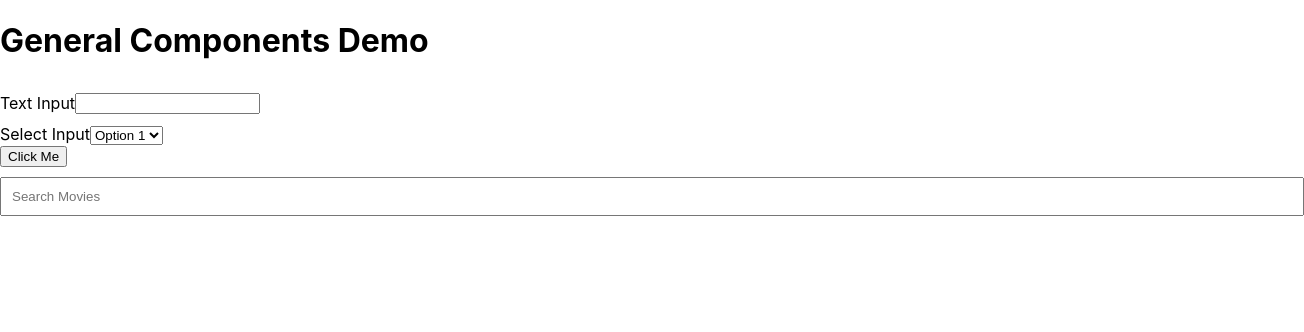
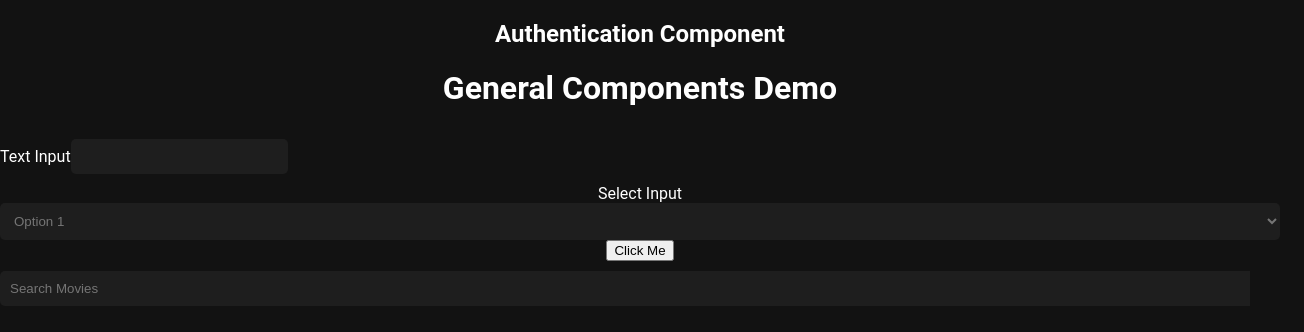
Before and after one commit to JD037/atlas-cinema-guru, a React (Create React App) app: page / in a window 1280 px wide. Shown: the top 332 px of the page, 1304 px wide, since content can reach past the window. Built offline with nearby package versions, Linux system fonts and the light colour scheme.

Commit message:
task 3 finish started 4

```diff
--- a/package.json
+++ b/package.json
@@ -9,6 +9,7 @@
     "@testing-library/jest-dom": "^5.17.0",
     "@testing-library/react": "^13.4.0",
     "@testing-library/user-event": "^13.5.0",
+    "axios": "^1.7.2",
     "react": "^18.3.1",
     "react-dom": "^18.3.1",
     "react-scripts": "5.0.1",
--- a/src/App.js
+++ b/src/App.js
@@ -1,13 +1,19 @@
 // src/App.js
-import React, { useState } from 'react';
+import React, { useState, useEffect } from 'react';
+import axios from 'axios';
 import Input from './components/general/Input';
 import SelectInput from './components/general/SelectInput';
 import Button from './components/general/Button';
 import SearchBar from './components/general/SearchBar';
 import { FontAwesomeIcon } from '@fortawesome/react-fontawesome';
 import { faSearch } from '@fortawesome/free-solid-svg-icons';
+import Authentication from './components/auth/Authentication';
+import Dashboard from './components/dashboard/Dashboard';
+import './App.css';
 
 function App() {
+  const [isLoggedIn, setIsLoggedIn] = useState(false);
+  const [userUsername, setUserUsername] = useState('');
   const [inputValue, setInputValue] = useState('');
   const [selectValue, setSelectValue] = useState('');
   const [searchTitle, setSearchTitle] = useState('');
@@ -17,8 +23,31 @@ function App() {
     { label: 'Option 2', value: '2' },
   ];
 
+  useEffect(() => {
+    const accessToken = localStorage.getItem('accessToken');
+    if (accessToken) {
+      axios.post('/api/auth/', {}, {
+        headers: {
+          Authorization: `Bearer ${accessToken}`,
+        },
+      })
+        .then(response => {
+          setIsLoggedIn(true);
+          setUserUsername(response.data.username);
+        })
+        .catch(error => {
+          console.error('Error during authentication:', error);
+        });
+    }
+  }, []);
+
   return (
     <div className="App">
+      {isLoggedIn ? (
+        <Dashboard username={userUsername} />
+      ) : (
+        <Authentication />
+      )}
       <h1>General Components Demo</h1>
       <Input
         label="Text Input"
--- /dev/null
+++ b/src/components/auth/Authentication.js
@@ -0,0 +1,13 @@
+// src/components/auth/Authentication.js
+import React from 'react';
+
+const Authentication = () => {
+	return (
+		<div>
+			<h2>Authentication Component</h2>
+			{/* Add login and registration forms here */}
+		</div>
+	);
+};
+
+export default Authentication;
--- /dev/null
+++ b/src/components/dashboard/Dashboard.js
@@ -0,0 +1,13 @@
+// src/components/dashboard/Dashboard.js
+import React from 'react';
+
+const Dashboard = ({ username }) => {
+	return (
+		<div>
+			<h2>Welcome, {username}</h2>
+			{/* Add dashboard content here */}
+		</div>
+	);
+};
+
+export default Dashboard;
--- a/src/components/general/general.css
+++ b/src/components/general/general.css
@@ -1,4 +1,16 @@
 /* src/components/general/general.css */
+
+body {
+	background-color: #121212;
+	color: #FFFFFF;
+	font-family: 'Roboto', sans-serif;
+}
+
+h1 {
+	font-size: 2em;
+	font-weight: bold;
+}
+
 .input-wrapper,
 .select-wrapper,
 .btn,
@@ -15,19 +27,63 @@
 	margin-right: 5px;
 }
 
+input[type="text"],
+select {
+	width: 100%;
+	padding: 10px;
+	border: none;
+	border-radius: 5px;
+	background-color: #1E1E1E;
+	color: #FFFFFF;
+}
+
+input[type="text"]::placeholder,
+select {
+	color: #757575;
+}
+
 .btn {
 	display: inline-flex;
 	align-items: center;
 	justify-content: center;
 	padding: 10px 20px;
 	cursor: pointer;
+	background-color: #E50914;
+	color: #FFFFFF;
+	border: none;
+	border-radius: 5px;
 }
 
 .btn-icon {
 	margin-right: 5px;
 }
 
+.btn:hover {
+	background-color: #B20710;
+}
+
+.search-bar {
+	display: flex;
+}
+
 .search-bar input {
-	width: 100%;
+	width: calc(100% - 50px);
 	padding: 10px;
+	border: none;
+	border-radius: 5px 0 0 5px;
+	background-color: #1E1E1E;
+	color: #FFFFFF;
 }
+
+.search-bar button {
+	width: 50px;
+	background-color: #E50914;
+	color: #FFFFFF;
+	border: none;
+	border-radius: 0 5px 5px 0;
+	cursor: pointer;
+}
+
+.search-bar button:hover {
+	background-color: #B20710;
+}
```
Also changed, not shown: src/routes/auth/auth.css (added), 1 other file (tests, documents, lock files or other folders).
